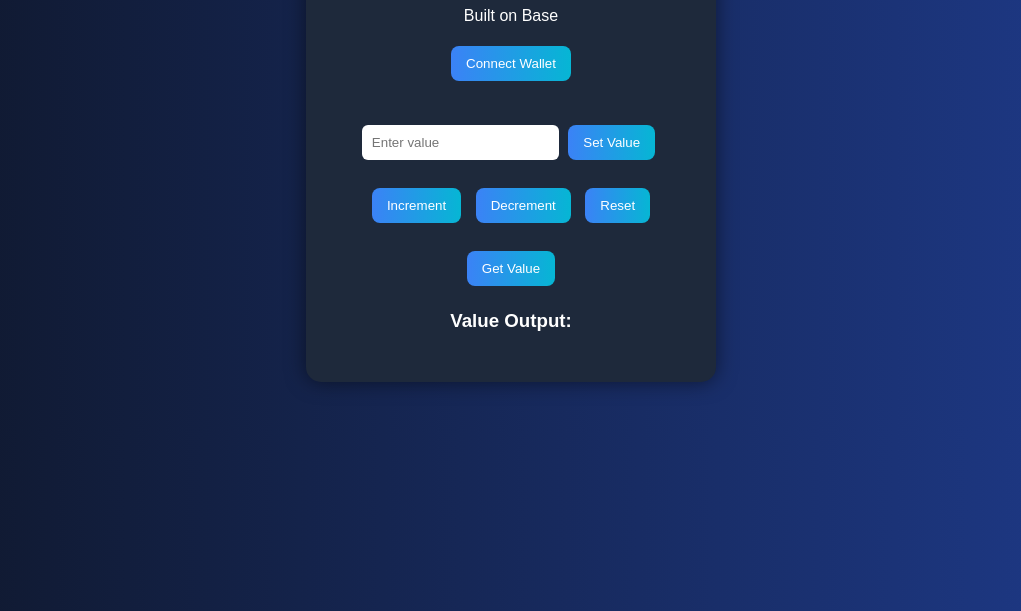
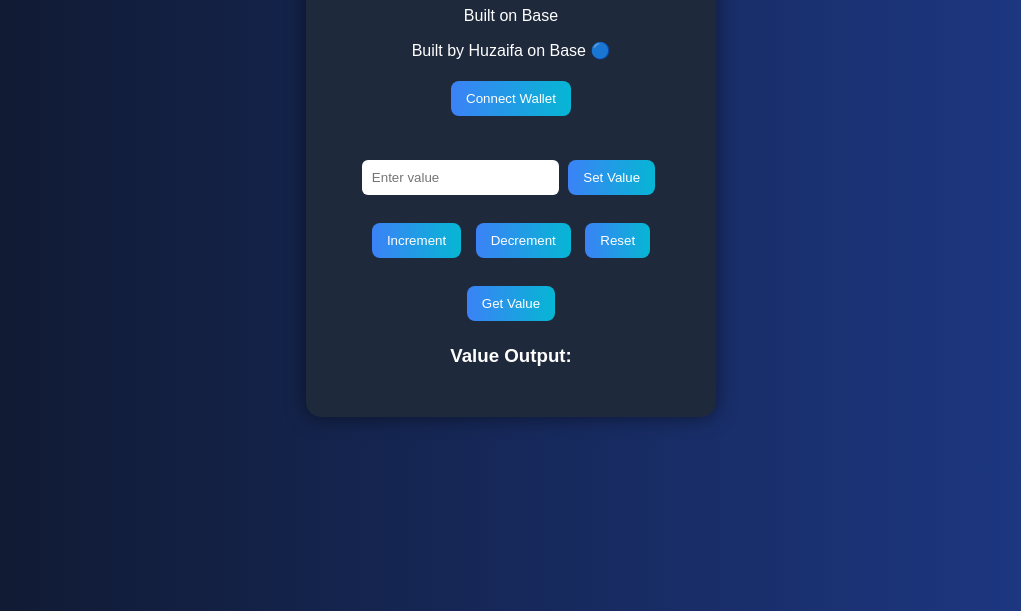
Before and after one commit to huzaifa765/advanced-storage-dapp, a plain HTML site: page index.html in a window 1280 px wide. Shown: the part 189-800 px from the top of the page, without its empty margins (129-1150 px from the left). Drawn offline with nearby package versions, Linux system fonts and the light colour scheme.

Commit message:
Add files via upload

```diff
--- a/index.html
+++ b/index.html
@@ -55,7 +55,7 @@
 
   <h1>🚀 Advanced Storage dApp</h1>
   <p>Built on Base</p>
-
+<p>Built by Huzaifa on Base 🔵</p>
   <button onclick="connectWallet()">Connect Wallet</button>
   <p id="status"></p>
 
```
